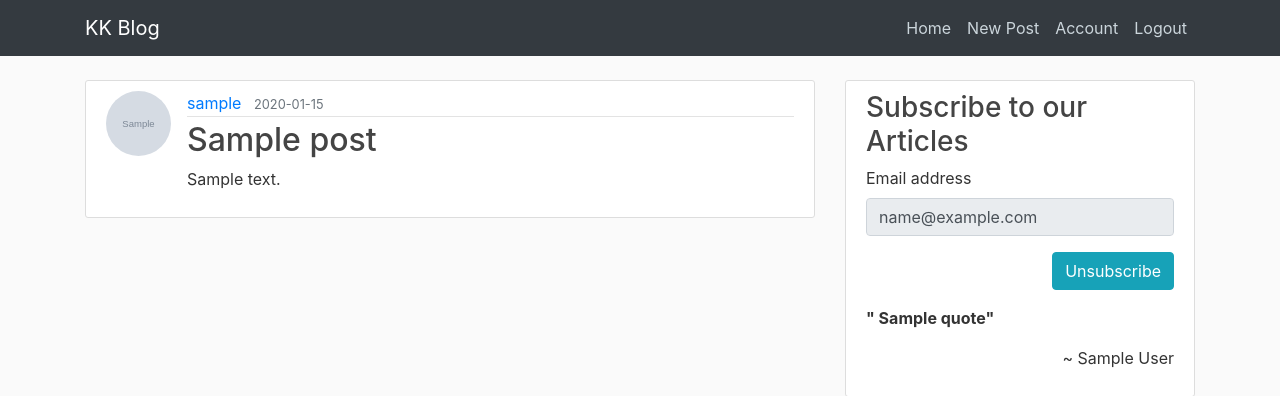
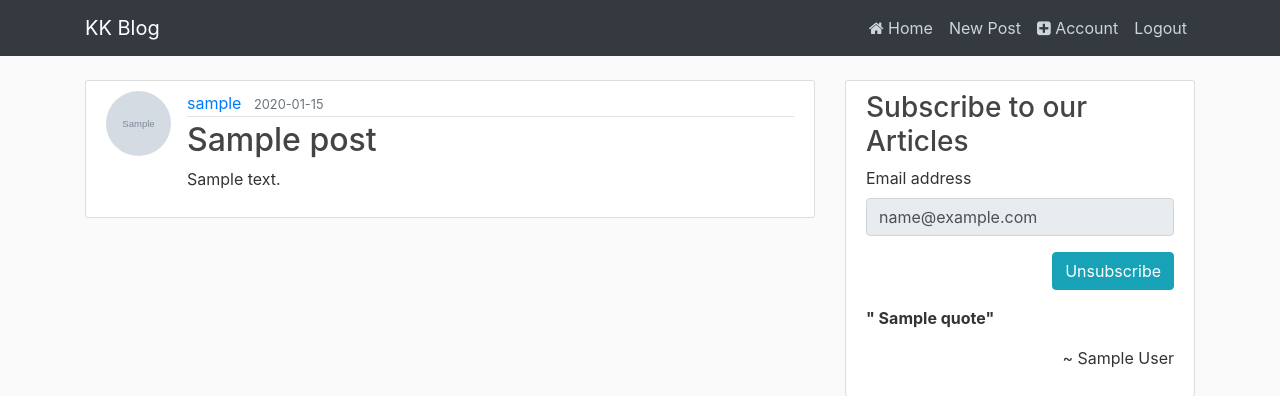
Before and after one commit to k-koech/flask-blog, a Flask app: template app/templates/home.html in a window 1280 px wide. Shown: the top 396 px of the page. Run offline with Flask 2, Linux system fonts and the light colour scheme; a user stored in the database is signed in; tables that the repository leaves empty hold one stand-in row (values such as "Sample post"); the template is opened without the code that fills it: values that come from a table or form of the project are taken from there, most other values are stand-ins (such as "Sample title", 1, 10 or a date in 2020); grey boxes marked "Sample" are stand-in pictures; some libraries are stand-ins or nearby versions.

Commit message:
added fontawesome icons to home

```diff
--- a/app/templates/layout.html
+++ b/app/templates/layout.html
@@ -6,7 +6,7 @@
     <meta name="viewport" content="width=device-width, initial-scale=1">
 
     <!-- Bootstrap CSS -->
-    <link rel="stylesheet" href="https://cdnjs.cloudflare.com/ajax/libs/font-awesome/5.15.4/css/fontawesome.min.css" integrity="sha512-P9vJUXK+LyvAzj8otTOKzdfF1F3UYVl13+F8Fof8/2QNb8Twd6Vb+VD52I7+87tex9UXxnzPgWA3rH96RExA7A==" crossorigin="anonymous" referrerpolicy="no-referrer" />
+    <link rel="stylesheet" href="https://cdnjs.cloudflare.com/ajax/libs/font-awesome/4.7.0/css/font-awesome.min.css" integrity="sha512-SfTiTlX6kk+qitfevl/7LibUOeJWlt9rbyDn92a1DqWOw9vWG2MFoays0sgObmWazO5BQPiFucnnEAjpAB+/Sw==" crossorigin="anonymous" referrerpolicy="no-referrer" />
     <link rel="stylesheet" href="https://cdn.jsdelivr.net/npm/bootstrap@4.6.0/dist/css/bootstrap.min.css" integrity="sha384-B0vP5xmATw1+K9KRQjQERJvTumQW0nPEzvF6L/Z6nronJ3oUOFUFpCjEUQouq2+l" crossorigin="anonymous">
     {% if title %}
     <title>Blog - {{ title }}</title>
@@ -29,10 +29,10 @@
             </div>
             <!-- Nav right Side -->
             <div class="navbar-nav">
-               <a class="nav-item nav-link" href="/">Home</a>
+               <a class="nav-item nav-link" href="/"><i class="fa fa-home" aria-hidden="true"></i> Home</a>
             {% if current_user.is_authenticated %}
                <a class="nav-item nav-link" href="/post/new">New Post</a>
-               <a class="nav-item nav-link" href="{{ url_for('main.profile') }}">Account</a>
+               <a class="nav-item nav-link" href="{{ url_for('main.profile') }}"><i class="fa fa-plus-square" aria-hidden="true"></i> Account</a>
                <a class="nav-item nav-link" href="{{ url_for('auth.logout') }}">Logout</a>
             {% else %}
               <a class="nav-item nav-link" href="{{ url_for('auth.login') }}">Login</a>
```
